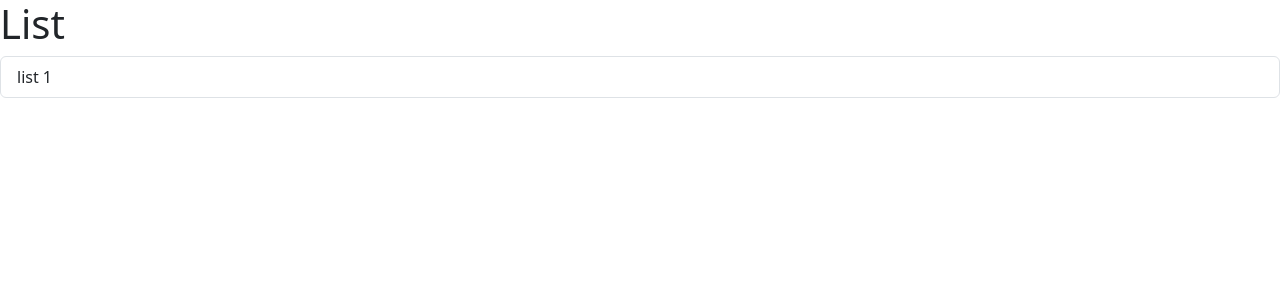
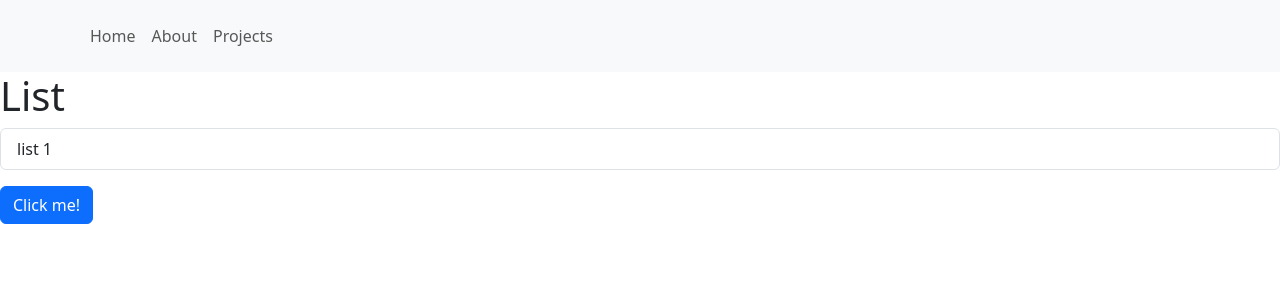
Before and after one commit to handsansanhand/PortfolioWebsite, a React (Vite) app in the folder portfolio/: page / in a window 1280 px wide. Shown: the top 300 px of the page. Built offline with nearby package versions, Linux system fonts and the light colour scheme; the HTML template or start-up script is replaced by a standard one.

Commit message:
navbar set up

```diff
--- a/portfolio/package.json
+++ b/portfolio/package.json
@@ -12,7 +12,9 @@
   "dependencies": {
     "bootstrap": "^5.3.6",
     "react": "^19.1.0",
-    "react-dom": "^19.1.0"
+    "react-bootstrap": "^2.10.10",
+    "react-dom": "^19.1.0",
+    "react-router-dom": "^7.6.1"
   },
   "devDependencies": {
     "@eslint/js": "^9.25.0",
--- a/portfolio/src/App.jsx
+++ b/portfolio/src/App.jsx
@@ -1,19 +1,26 @@
 import { useState } from 'react'
 import reactLogo from './assets/react.svg'
 import viteLogo from '/vite.svg'
-import ListGroup from './components/ListGroup'
+import Homepage from './components/Homepage'
+import Contactpage from './components/Contactpage'
+import Header from './components/Header'
+import Projectspage from './components/Projectspage'
 import './App.css'
+import { BrowserRouter as Router, Routes, Route } from 'react-router-dom';
 
 function App() {
   const [count, setCount] = useState(0)
 
   return (
-    <>
-      <div>
-        <ListGroup></ListGroup>
-      </div>
-    </>
-  )
+   <Router>
+      <Header></Header>
+      <Routes>
+        <Route path="/" element={<Homepage />} />
+        <Route path="/contactpage" element={<Contactpage />} />
+        <Route path="/projectspage" element={<Projectspage />} />
+      </Routes>
+    </Router>
+  );
 }
 
 export default App
--- /dev/null
+++ b/portfolio/src/components/Header.jsx
@@ -0,0 +1,29 @@
+import { Navbar, Nav, Container } from 'react-bootstrap';
+import { Link } from 'react-router-dom';
+
+/*header for the portfolio page, should have a link to
+Home : the homepage
+About : details about myself
+Projects : my projects
+
+Also:
+Contact details in the far right
+*/
+function Header() {
+    return (
+        <Navbar bg="light" expand="lg" className="py-3">
+      <Container>
+        <Navbar.Toggle aria-controls="basic-navbar-nav" />
+        <Navbar.Collapse id="basic-navbar-nav">
+          <Nav className="me-auto">
+            <Nav.Link as={Link} to="/">Home</Nav.Link>
+            <Nav.Link as={Link} to="/aboutpage">About</Nav.Link>
+            <Nav.Link as={Link} to="/projectspage">Projects</Nav.Link>
+          </Nav>
+        </Navbar.Collapse>
+      </Container>
+    </Navbar>
+    );
+}
+
+export default Header;
--- /dev/null
+++ b/portfolio/src/components/Homepage.jsx
@@ -0,0 +1,25 @@
+
+import { Fragment } from "react";
+import Button from 'react-bootstrap/Button';
+import { useNavigate, useLocation } from 'react-router-dom';
+
+function Homepage() {
+      const navigate = useNavigate();
+    return (
+    <>
+        <Fragment>
+            <h1>List</h1>
+            <ul className="list-group">
+                <li className="list-group-item">list 1</li>
+            </ul>
+        </Fragment>
+        <Button variant="primary" className="mt-3" onClick={() => {
+            navigate("/contactpage");
+        }}>
+                Click me!
+        </Button>
+    </>
+    );
+
+}
+export default Homepage;
--- a/portfolio/src/components/ListGroup.jsx
+++ /dev/null
@@ -1,16 +0,0 @@
-import { Fragment } from "react";
-
-function ListGroup() {
-    return (
-        <Fragment>
-            <h1>List</h1>
-            <ul className="list-group">
-                <li className="list-group-item">list 1</li>
-            </ul>
-
-        </Fragment>
-
-    );
-
-}
-export default ListGroup;
--- /dev/null
+++ b/portfolio/src/components/Projectspage.jsx
@@ -0,0 +1,17 @@
+import Button from 'react-bootstrap/Button';
+import { useNavigate, useLocation } from 'react-router-dom';
+
+function Projectspage() {
+          const navigate = useNavigate();
+return (
+    <>
+     <Button variant="primary" className="mt-3" onClick={() => {
+            navigate("/");
+        }}>
+                Click me!
+        </Button>
+    </>
+
+    );
+}
+export default Projectspage;
```
Also changed, not shown: 1 other file (tests, documents, lock files or other folders).
